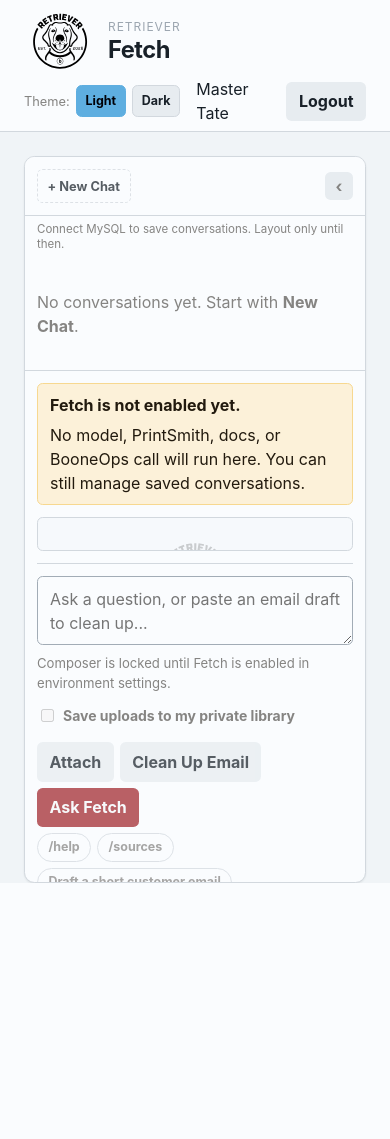
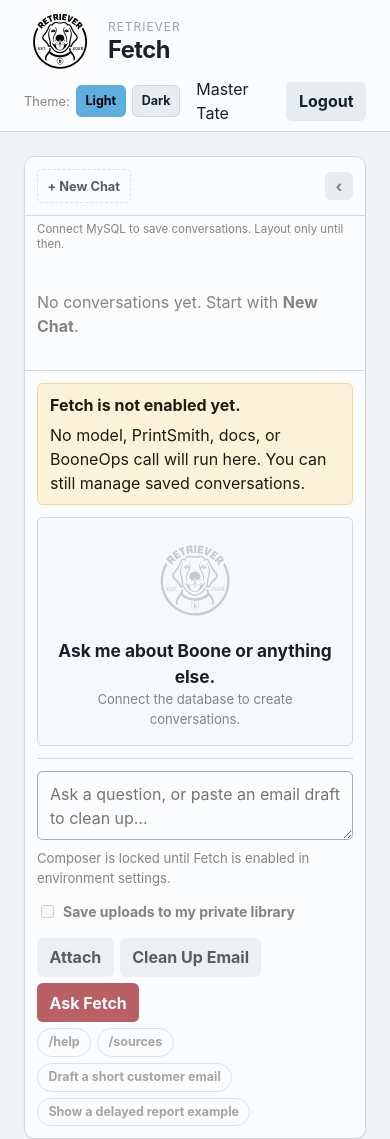
Before and after one commit to bobtucker1129/Retriever, a FastAPI app: page /fetch in a window 390 px wide. Shown: the part 223-1362 px from the top of the page. Before the commit the page ends 1106 px from the top, so only its background shows below. Run offline with FastAPI, Linux system fonts and the light colour scheme.

Commit message:
Make Fetch layout viewport resilient.
Co-authored-by: Cursor <cursoragent@cursor.com>

```diff
--- a/app/static/app.css
+++ b/app/static/app.css
@@ -524,8 +524,21 @@ label {
   margin-bottom: var(--space-xs);
 }
 
+/* Fetch: viewport fill via grid/flex + min-height: 0 (no fixed vh subtraction on shell). */
+.app-shell:has(.fetch-shell) {
+  grid-template-rows: minmax(0, 1fr);
+  min-height: 100vh;
+  min-height: 100dvh;
+}
+
+.main-column:has(.fetch-shell) {
+  min-height: 0;
+}
+
 .content:has(.fetch-shell) {
+  flex: 1;
   max-width: none;
+  min-height: 0;
   padding-bottom: 0;
 }
 
@@ -535,8 +548,8 @@ label {
   border-radius: var(--radius-md);
   box-shadow: var(--shadow-sm);
   display: flex;
-  height: calc(100vh - 7.35rem);
-  min-height: 34rem;
+  flex: 1;
+  min-height: 0;
   overflow: hidden;
 }
 
@@ -546,6 +559,7 @@ label {
   display: flex;
   flex: 0 0 13.75rem;
   flex-direction: column;
+  min-height: 0;
   min-width: 13.75rem;
 }
 
@@ -553,6 +567,7 @@ label {
   align-items: center;
   border-bottom: 1px solid var(--color-border);
   display: flex;
+  flex-shrink: 0;
   gap: var(--space-xs);
   padding: var(--space-sm);
 }
@@ -576,6 +591,7 @@ label {
 }
 
 .fetch-db-warning {
+  flex-shrink: 0;
   font-size: 0.72rem;
   line-height: 1.35;
   margin: 0;
@@ -648,7 +664,8 @@ label {
   gap: var(--space-sm);
   min-height: 0;
   min-width: 0;
-  overflow: auto;
+  overflow-x: hidden;
+  overflow-y: auto;
   padding: var(--space-sm) 0;
 }
 
@@ -658,7 +675,11 @@ label {
 
 .fetch-conversation-list {
   display: flex;
+  flex: 1;
   flex-direction: column;
+  min-height: 0;
+  overflow-x: hidden;
+  overflow-y: auto;
   padding: 0.25rem 0;
 }
 
@@ -754,6 +775,7 @@ a.fetch-row-action:hover {
   border-radius: var(--radius-sm);
   color: color-mix(in srgb, var(--brand-black) 86%, var(--brand-gold));
   display: flex;
+  flex-shrink: 0;
   flex-wrap: wrap;
   gap: var(--space-xs);
   margin-bottom: var(--space-sm);
@@ -1133,6 +1155,7 @@ a.fetch-row-action:hover {
   border-top: 1px solid var(--color-border);
   display: flex;
   flex-direction: column;
+  flex-shrink: 0;
   gap: var(--space-sm);
   margin-top: var(--space-sm);
   padding-top: var(--space-sm);
@@ -1212,6 +1235,7 @@ a.fetch-row-action:hover {
 .fetch-suggestions {
   align-items: center;
   display: flex;
+  flex-shrink: 0;
   flex-wrap: wrap;
   gap: var(--space-xs);
 }
@@ -1308,6 +1332,9 @@ a.fetch-row-action:hover {
     border-bottom: 1px solid var(--color-border);
     border-right: 0;
     flex-basis: auto;
+    flex-shrink: 0;
+    max-height: min(45vh, 22rem);
+    max-height: min(45dvh, 22rem);
     min-width: 0;
   }
 
```
Also changed, not shown: tests/test_routes.py (+68 -0 lines).
